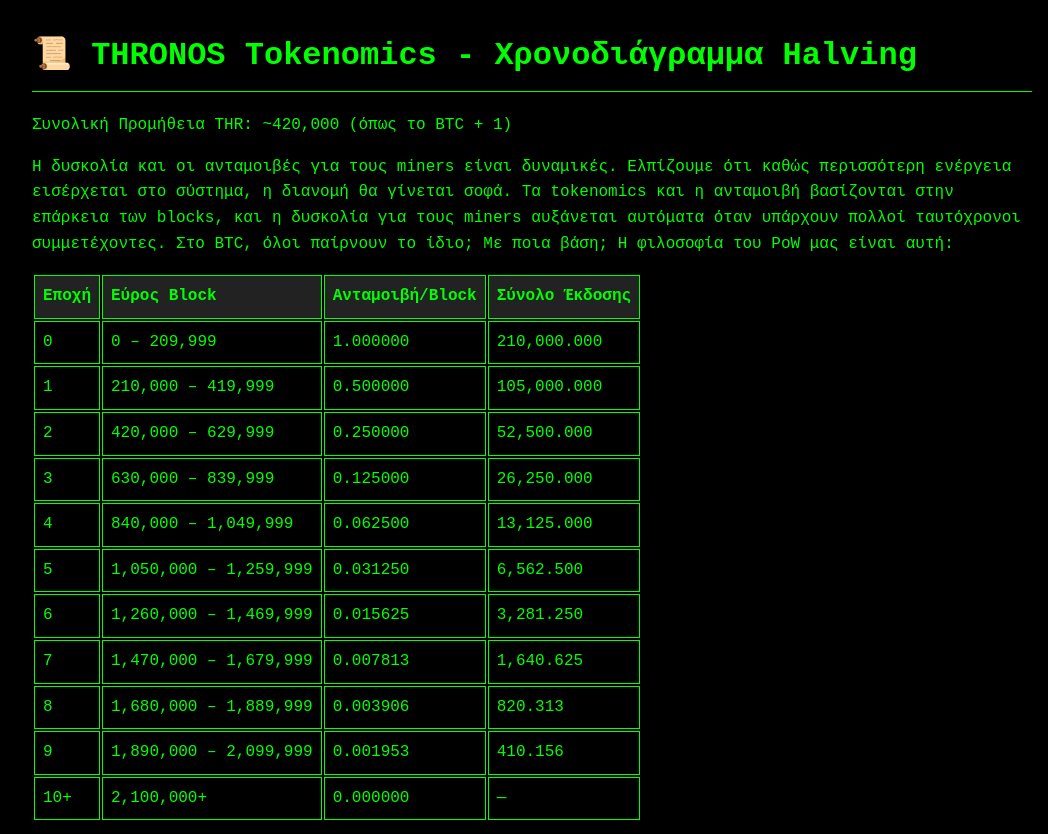
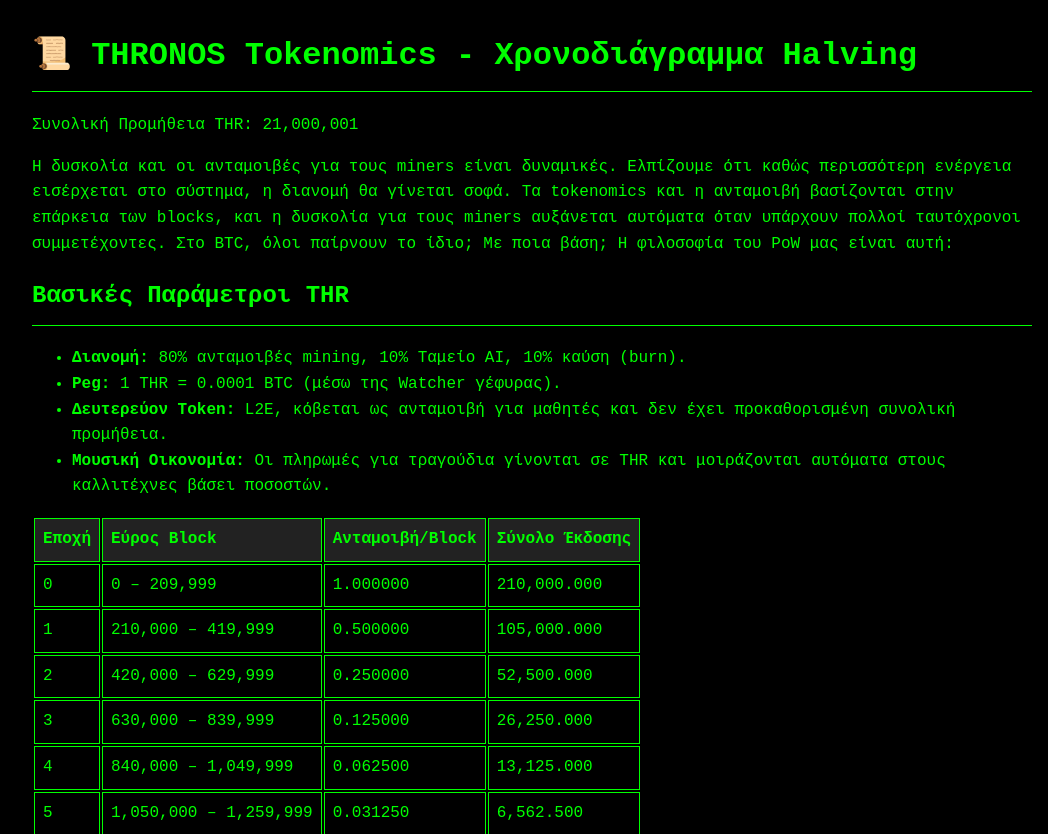
Before and after one commit to Tsipchain/thronos-V3.6, a Flask app: page /docs in a window 1280 px wide. Shown: the part 77-911 px from the top of the page, without its empty margins (108-1156 px from the left). Run offline with Flask 2, Linux system fonts and the light colour scheme.

Commit message:
Update tokenomics.html

```diff
--- a/templates/tokenomics.html
+++ b/templates/tokenomics.html
@@ -23,12 +23,21 @@
 
 {% block content %}
   <h1>📜 <span class="lang-el">THRONOS Tokenomics - Χρονοδιάγραμμα Halving</span><span class="lang-en">THRONOS Tokenomics - Halving Schedule</span></h1>
-  <p><span class="lang-el">Συνολική Προμήθεια THR: ~420,000 (όπως το BTC + 1)</span><span class="lang-en">Total THR Supply: ~420,000 (like BTC + 1)</span></p>
+  <p><span class="lang-el">Συνολική Προμήθεια THR: 21,000,001</span><span class="lang-en">Total THR Supply: 21,000,001 THR</span></p>
 
   <p>
     <span class="lang-el">Η δυσκολία και οι ανταμοιβές για τους miners είναι δυναμικές. Ελπίζουμε ότι καθώς περισσότερη ενέργεια εισέρχεται στο σύστημα, η διανομή θα γίνεται σοφά. Τα tokenomics και η ανταμοιβή βασίζονται στην επάρκεια των blocks, και η δυσκολία για τους miners αυξάνεται αυτόματα όταν υπάρχουν πολλοί ταυτόχρονοι συμμετέχοντες. Στο BTC, όλοι παίρνουν το ίδιο; Με ποια βάση; Η φιλοσοφία του PoW μας είναι αυτή:</span>
     <span class="lang-en">The difficulty and rewards for miners are dynamic. We hope that as more energy enters the system, the distribution happens wisely. The tokenomics and rewards are based on block sufficiency, and the difficulty for miners increases automatically when there are many simultaneous participants. In BTC, everyone gets the same; on what basis is our PoW philosophy? This is it:</span>
   </p>
+
+  <!-- New Tokenomics details for version 3.7 -->
+  <h2><span class="lang-el">Βασικές Παράμετροι THR</span><span class="lang-en">THR Key Parameters</span></h2>
+  <ul>
+    <li><span class="lang-el"><strong>Διανομή:</strong> 80% ανταμοιβές mining, 10% Ταμείο AI, 10% καύση (burn).</span><span class="lang-en"><strong>Distribution:</strong> 80% mining rewards, 10% AI treasury, 10% burn.</span></li>
+    <li><span class="lang-el"><strong>Peg:</strong> 1 THR = 0.0001 BTC (μέσω της Watcher γέφυρας).</span><span class="lang-en"><strong>Peg:</strong> 1 THR = 0.0001 BTC (via the Watcher bridge).</span></li>
+    <li><span class="lang-el"><strong>Δευτερεύον Token:</strong> L2E, κόβεται ως ανταμοιβή για μαθητές και δεν έχει προκαθορισμένη συνολική προμήθεια.</span><span class="lang-en"><strong>Secondary Token:</strong> L2E is minted as rewards for students and has no predetermined max supply.</span></li>
+    <li><span class="lang-el"><strong>Μουσική Οικονομία:</strong> Οι πληρωμές για τραγούδια γίνονται σε THR και μοιράζονται αυτόματα στους καλλιτέχνες βάσει ποσοστών.</span><span class="lang-en"><strong>Music Economy:</strong> Purchases of songs are paid in THR and automatically split among artists according to their royalty percentages.</span></li>
+  </ul>
 
   <table>
     <tr>
```
